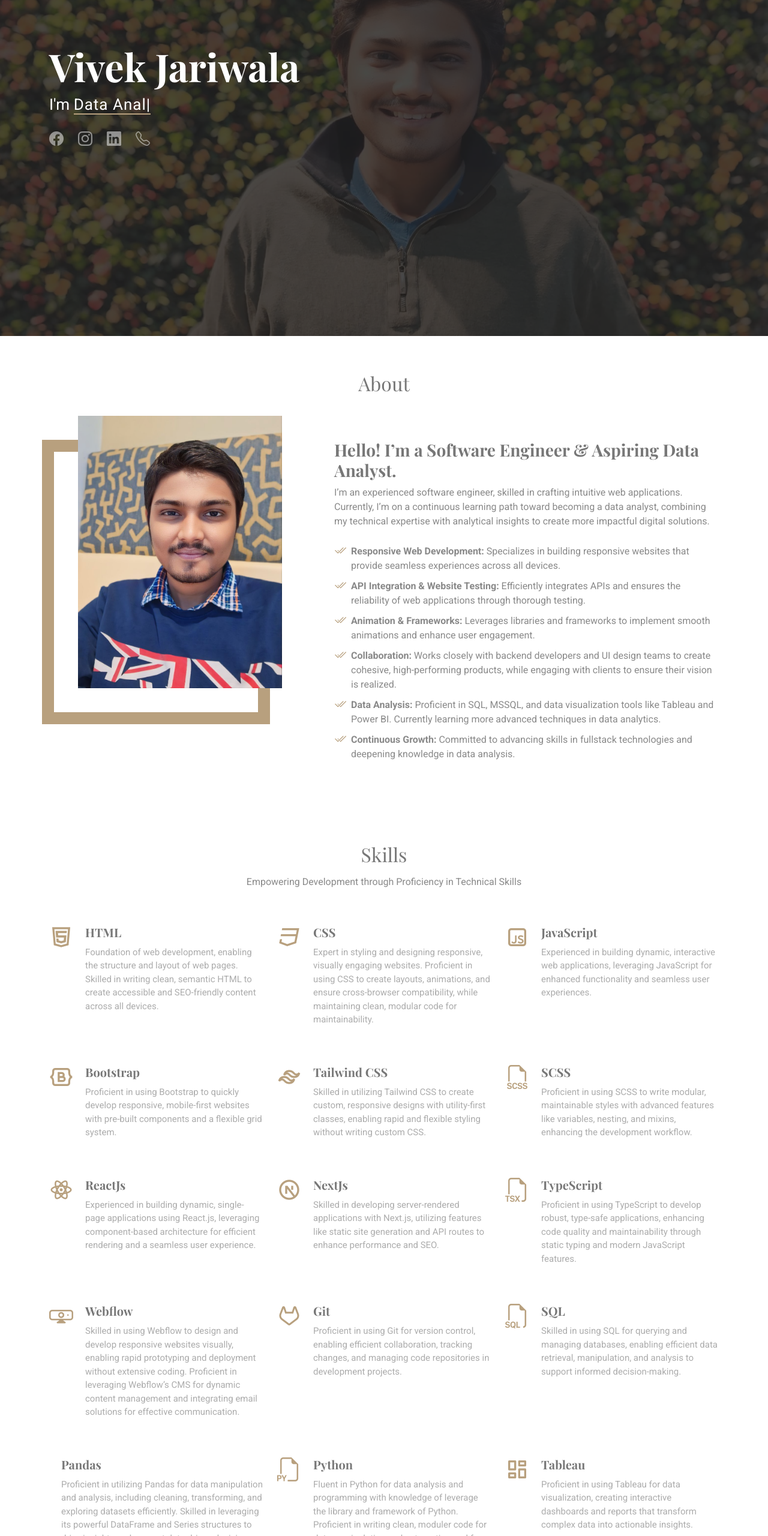
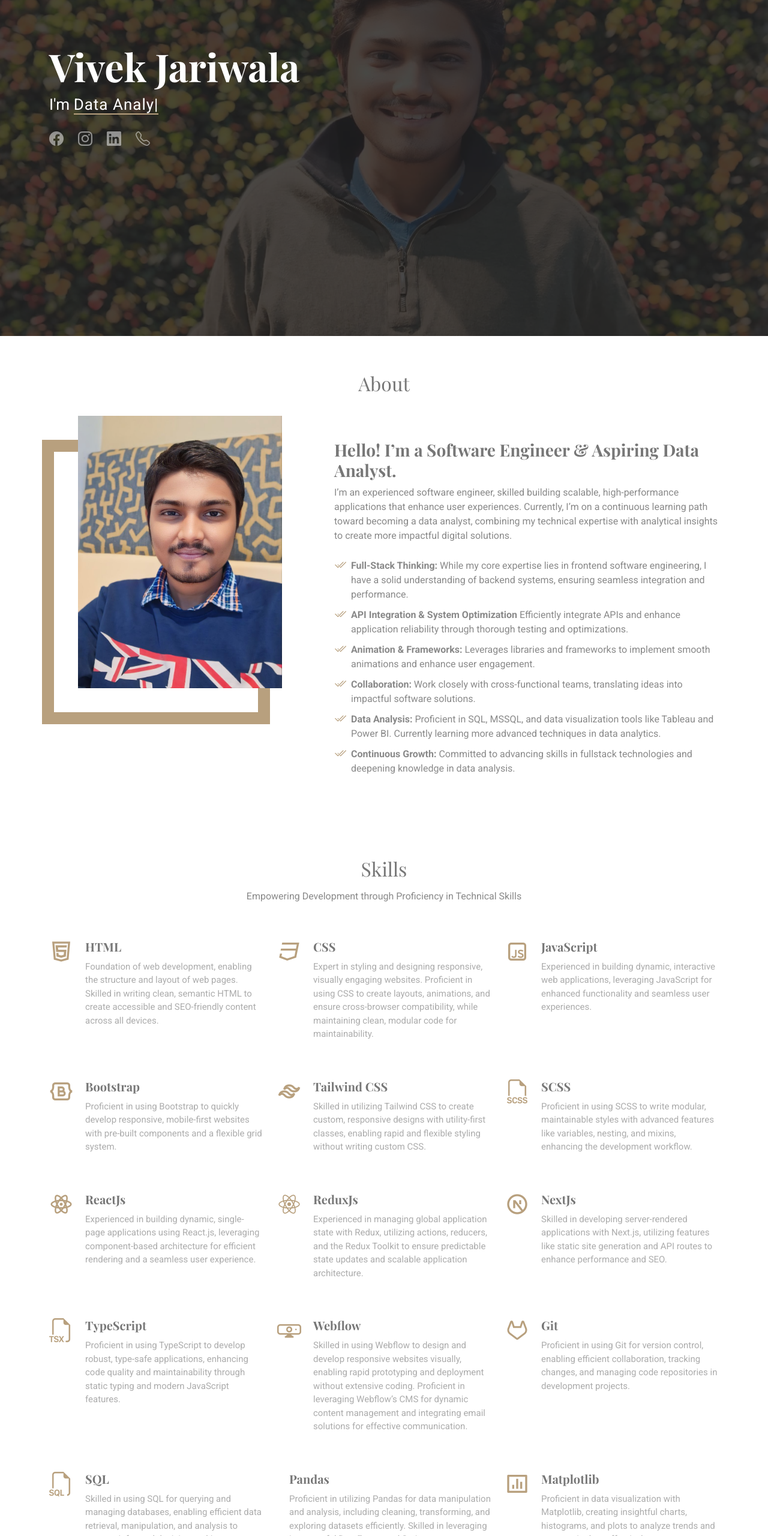
Before and after one commit to VivekJariwala50/Portfolio, a plain HTML site: page index.html in a window 1280 px wide. Shown: the part 240-2800 px from the top of the page at 60% size. Drawn offline with nearby package versions, Linux system fonts and the light colour scheme; some icons are missing; a web font is replaced by a local one.

Commit message:
add skills and project

```diff
--- a/assets/js/main.js
+++ b/assets/js/main.js
@@ -390,6 +390,20 @@ const projectData = {
     detailsDescription:
       "This project utilizes Python, Pandas, and Matplotlib to perform an in-depth exploratory data analysis (EDA) on diabetes progression data. The analysis identifies key features, detects outliers, uncovers potential data issues, and examines correlations between various factors affecting diabetes. These insights are then visualized in an interactive Tableau dashboard, providing a comprehensive view of diabetes trends, progression patterns, and influencing variables.",
   },
+  beta_university_annual_fund_database: {
+    title: "Beta University Annual Fund Database",
+    summary:
+      "This project utilizes Oracle SQL to build a secure and efficient database system for managing Beta University's Annual Fund donations and events.",
+    images: ["assets/img/portfolio/beta-university-annual-fund-lg.jpg"],
+    info: {
+      category: "Data Analytics",
+      technologies: "Oracle, SQL, MS Visio, MS Excel",
+      url: "https://github.com/VivekJariwala50/Beta-University-Annual-Fund",
+    },
+    detailsTitle: "Beta University Annual Fund Database",
+    detailsDescription:
+      "This project utilizes Oracle SQL and database management techniques to develop a structured and secure system for Beta University's Annual Fund. It focuses on designing relational schemas, normalizing data, and implementing security features to manage donor contributions, pledges, and fundraising events efficiently. The system generates automated reports, tracks payments, and provides insights into donor engagement. Through advanced data modeling and analytics, this project enhances fundraising operations, ensuring accuracy, transparency, and streamlined financial tracking.",
+  },
   companyLinker: {
     title: "Company Linker",
     summary:
--- a/index.html
+++ b/index.html
@@ -157,27 +157,28 @@
                 Hello! I’m a Software Engineer &amp; Aspiring Data Analyst.
               </h3>
               <p>
-                I’m an experienced software engineer, skilled in crafting
-                intuitive web applications. Currently, I’m on a continuous
-                learning path toward becoming a data analyst, combining my
-                technical expertise with analytical insights to create more
-                impactful digital solutions.
+                I’m an experienced software engineer, skilled building scalable,
+                high-performance applications that enhance user experiences.
+                Currently, I’m on a continuous learning path toward becoming a
+                data analyst, combining my technical expertise with analytical
+                insights to create more impactful digital solutions.
               </p>
               <ul>
                 <li>
                   <i class="bi bi-check2-all"></i>
                   <span
-                    ><b>Responsive Web Development:</b> Specializes in building
-                    responsive websites that provide seamless experiences across
-                    all devices.</span
+                    ><b>Full-Stack Thinking:</b> While my core expertise lies in
+                    frontend software engineering, I have a solid understanding
+                    of backend systems, ensuring seamless integration and
+                    performance.</span
                   >
                 </li>
                 <li>
                   <i class="bi bi-check2-all"></i>
                   <span
-                    ><b>API Integration & Website Testing:</b> Efficiently
-                    integrates APIs and ensures the reliability of web
-                    applications through thorough testing.</span
+                    ><b>API Integration & System Optimization</b> Efficiently
+                    integrate APIs and enhance application reliability through
+                    thorough testing and optimizations.</span
                   >
                 </li>
                 <li>
@@ -191,10 +192,9 @@
                 <li>
                   <i class="bi bi-check2-all"></i>
                   <span
-                    ><b>Collaboration:</b> Works closely with backend developers
-                    and UI design teams to create cohesive, high-performing
-                    products, while engaging with clients to ensure their vision
-                    is realized.</span
+                    ><b>Collaboration:</b> Work closely with cross-functional
+                    teams, translating ideas into impactful software
+                    solutions.</span
                   >
                 </li>
                 <li>
@@ -362,6 +362,24 @@
               data-aos-delay="600"
             >
               <div class="icon flex-shrink-0">
+                <i class="ri-reactjs-fill"></i>
+              </div>
+              <div>
+                <h4 class="title">ReduxJs</h4>
+                <p class="description">
+                  Experienced in managing global application state with Redux,
+                  utilizing actions, reducers, and the Redux Toolkit to ensure
+                  predictable state updates and scalable application
+                  architecture.
+                </p>
+              </div>
+            </div>
+            <div
+              class="col-lg-4 col-md-6 service-item d-flex"
+              data-aos="fade-up"
+              data-aos-delay="600"
+            >
+              <div class="icon flex-shrink-0">
                 <i class="ri-nextjs-line"></i>
               </div>
               <div>
@@ -459,6 +477,23 @@
                   datasets efficiently. Skilled in leveraging its powerful
                   DataFrame and Series structures to drive insights and support
                   data-driven decision-making.
+                </p>
+              </div>
+            </div>
+            <div
+              class="col-lg-4 col-md-6 service-item d-flex"
+              data-aos="fade-up"
+              data-aos-delay="600"
+            >
+              <div class="icon flex-shrink-0">
+                <i class="ri-bar-chart-box-line"></i>
+              </div>
+              <div>
+                <h4 class="title">Matplotlib</h4>
+                <p class="description">
+                  Proficient in data visualization with Matplotlib, creating
+                  insightful charts, histograms, and plots to analyze trends and
+                  patterns in data effectively.
                 </p>
               </div>
             </div>
@@ -862,6 +897,35 @@
               </div>
 
               <div
+                class="col-lg-4 col-md-6 portfolio-item isotope-item filter-da"
+              >
+                <div class="portfolio-content h-100">
+                  <img
+                    src="assets/img/portfolio/beta-university-annual-fund.jpg"
+                    class="img-fluid"
+                    alt="beta_university_annual_fund_database"
+                  />
+                  <div class="portfolio-info">
+                    <h4>Data Analytics</h4>
+                    <p>Beta University Annual Fund Database</p>
+                    <a
+                      href="assets/img/portfolio/beta-university-annual-fund-lg.jpg"
+                      title="Beta University Annual Fund Database"
+                      data-gallery="data-analytics"
+                      class="glightbox preview-link"
+                      ><i class="bi bi-zoom-in"></i
+                    ></a>
+                    <a
+                      href="portfolio-details.html?project=beta_university_annual_fund_database"
+                      title="More Details"
+                      class="details-link"
+                      ><i class="bi bi-link-45deg"></i
+                    ></a>
+                  </div>
+                </div>
+              </div>
+
+              <div
                 class="col-lg-4 col-md-6 portfolio-item isotope-item filter-fm"
               >
                 <div class="portfolio-content h-100">
```
Also changed, not shown: assets/img/portfolio/beta-university-annual-fund-lg.jpg (added), assets/img/portfolio/beta-university-annual-fund.jpg (added).
